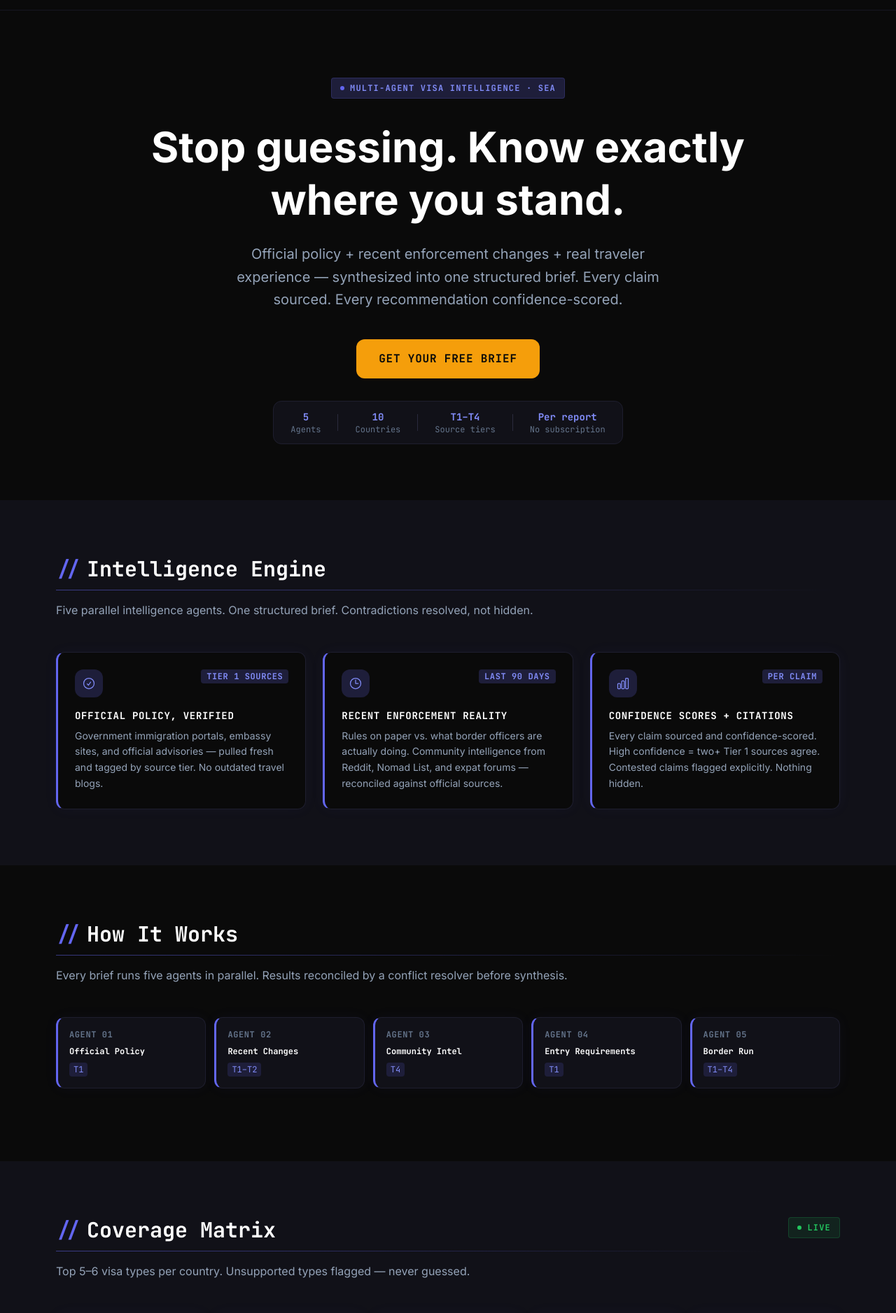
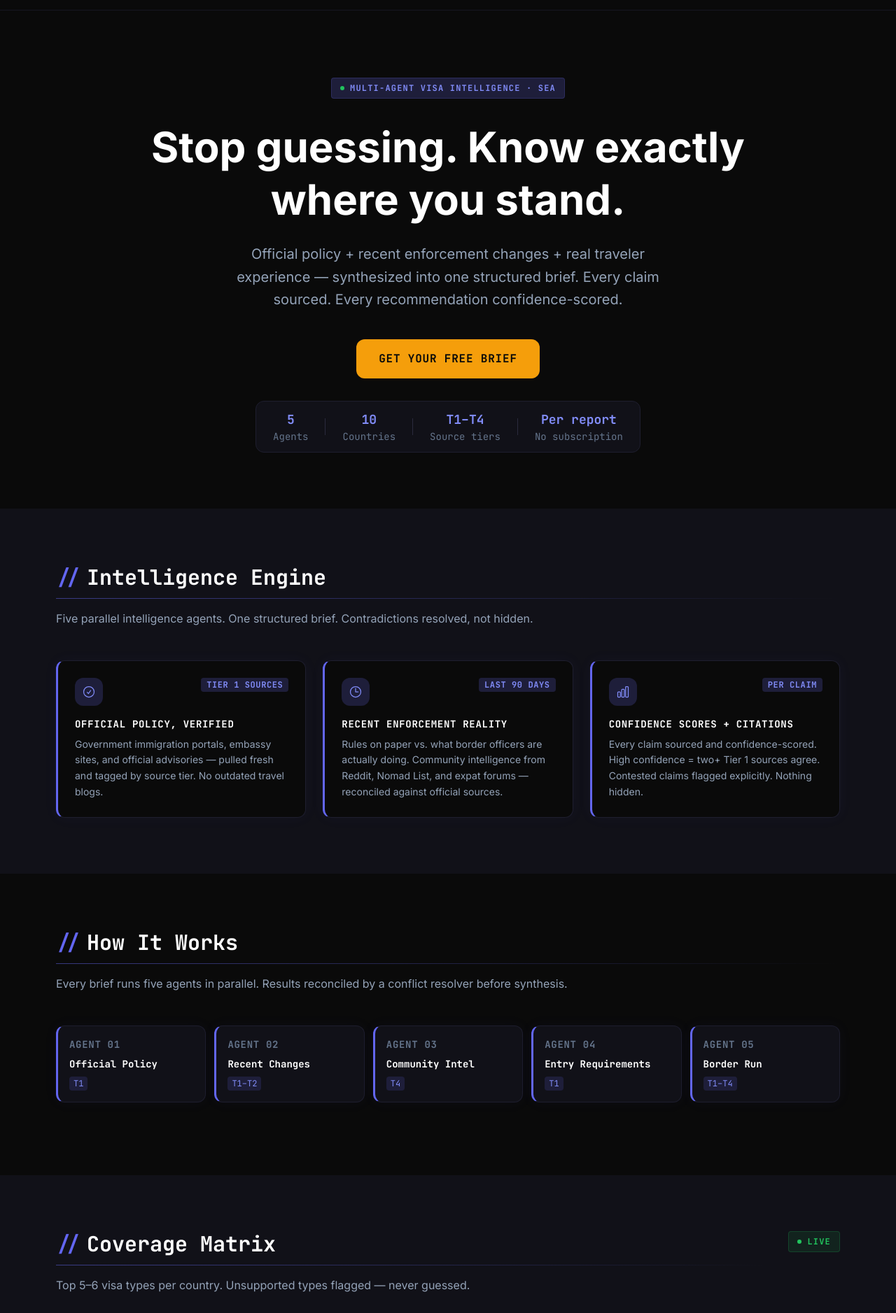
Before and after one commit to SabaiWave/VisaScout, a Next.js app: page / in a window 1280 px wide. Shown: the part 50-1927 px from the top of the page at 70% size. Built offline with nearby package versions, Linux system fonts and the light colour scheme; no server answers.

Commit message:
update email, hover, landing nav.

```diff
--- a/app/app/page.tsx
+++ b/app/app/page.tsx
@@ -191,6 +191,19 @@ function SignInPrompt() {
   );
 }
 
+// ─── Field error ───────────────────────────────────────────────────────────
+
+function FieldError() {
+  return (
+    <p
+      className="mt-1.5 text-xs font-bold uppercase tracking-wider flex items-center gap-1.5"
+      style={{ color: 'var(--color-error)', fontFamily: 'var(--font-mono)' }}
+    >
+      <span>▸</span> Required
+    </p>
+  );
+}
+
 // ─── Input styles ──────────────────────────────────────────────────────────
 
 const INPUT_STYLE: React.CSSProperties = {
@@ -233,6 +246,7 @@ function AppContent() {
   const [briefId, setBriefId] = useState<string | null>(null);
   const [copied, setCopied] = useState(false);
   const [error, setError] = useState<string | null>(null);
+  const [submitted, setSubmitted] = useState(false);
 
   const isGenerating = phase === 'generating';
   const wasCancelled = searchParams.get('cancelled') === 'true';
@@ -304,6 +318,8 @@ function AppContent() {
 
   async function handleSubmit(e: React.FormEvent) {
     e.preventDefault();
+    setSubmitted(true);
+    if (!nationality || !destination || !freeform) return;
     setAgentStatuses([]);
     setParsedSituation(null);
     setBrief(null);
@@ -360,6 +376,7 @@ function AppContent() {
     setParsedSituation(null);
     setAgentStatuses([]);
     setError(null);
+    setSubmitted(false);
   }
 
   async function handleCopyLink() {
@@ -433,39 +450,39 @@ function AppContent() {
                 </div>
               )}
 
-              <form onSubmit={handleSubmit} className="space-y-5">
+              <form onSubmit={handleSubmit} noValidate className="space-y-5">
                 <div>
-                  <label style={LABEL_STYLE} htmlFor="nationality">Your Nationality</label>
+                  <label style={LABEL_STYLE} htmlFor="nationality">Your Nationality <span style={{ color: 'var(--color-error)' }}>*</span></label>
                   <select
                     id="nationality"
                     value={nationality}
                     onChange={e => setNationality(e.target.value)}
-                    required
-                    style={INPUT_STYLE}
+                    style={{ ...INPUT_STYLE, border: `1px solid ${submitted && !nationality ? 'var(--color-error)' : 'var(--color-border)'}` }}
                   >
                     <option value="">Select nationality…</option>
                     {NATIONALITIES.map(n => <option key={n} value={n}>{n}</option>)}
                   </select>
+                  {submitted && !nationality && <FieldError />}
                 </div>
 
                 <div>
-                  <label style={LABEL_STYLE} htmlFor="destination">Destination</label>
+                  <label style={LABEL_STYLE} htmlFor="destination">Destination <span style={{ color: 'var(--color-error)' }}>*</span></label>
                   <select
                     id="destination"
                     value={destination}
                     onChange={e => { setDestination(e.target.value); setVisaType(''); }}
-                    required
-                    style={INPUT_STYLE}
+                    style={{ ...INPUT_STYLE, border: `1px solid ${submitted && !destination ? 'var(--color-error)' : 'var(--color-border)'}` }}
                   >
                     <option value="">Select destination…</option>
                     {DESTINATIONS.map(d => <option key={d} value={d}>{d}</option>)}
                   </select>
+                  {submitted && !destination && <FieldError />}
                 </div>
 
                 <div>
                   <label style={LABEL_STYLE} htmlFor="visaType">
                     Current Visa Type
-                    <span className="ml-1.5 text-xs font-normal" style={{ color: 'var(--color-text-tertiary)' }}>optional</span>
+                    <span className="ml-1.5 text-xs font-normal" style={{ color: 'var(--color-text-tertiary)' }}>(optional)</span>
                   </label>
                   <select
                     id="visaType"
@@ -480,20 +497,20 @@ function AppContent() {
                 </div>
 
                 <div>
-                  <label style={LABEL_STYLE} htmlFor="freeform">Describe your situation</label>
+                  <label style={LABEL_STYLE} htmlFor="freeform">Describe your situation <span style={{ color: 'var(--color-error)' }}>*</span></label>
                   <textarea
                     id="freeform"
                     value={freeform}
                     onChange={e => setFreeform(e.target.value)}
-                    required
                     rows={4}
                     maxLength={2000}
                     placeholder="e.g. Arriving March 15, staying 28 days, planning one border run to Malaysia, work remotely for US company."
-                    style={{ ...INPUT_STYLE, resize: 'vertical', lineHeight: 1.75, minHeight: 100 }}
+                    style={{ ...INPUT_STYLE, resize: 'vertical', lineHeight: 1.75, minHeight: 100, border: `1px solid ${submitted && !freeform ? 'var(--color-error)' : 'var(--color-border)'}` }}
                   />
                   <p className="text-xs mt-1 text-right" style={{ color: 'var(--color-text-tertiary)', fontFamily: 'var(--font-mono)' }}>
                     {freeform.length}/2000
                   </p>
+                  {submitted && !freeform && <FieldError />}
                 </div>
 
                 {/* Depth selector */}
--- a/app/page.tsx
+++ b/app/page.tsx
@@ -45,7 +45,7 @@ function Hero() {
             border: '1px solid rgba(99,102,241,0.2)',
           }}
         >
-          <span className="w-1.5 h-1.5 rounded-full inline-block animate-pulse" style={{ background: 'var(--color-secondary)' }} />
+          <span className="w-1.5 h-1.5 rounded-full inline-block animate-pulse" style={{ background: '#22c55e' }} />
           Multi-Agent Visa Intelligence · SEA
         </div>
 
@@ -97,8 +97,8 @@ function Hero() {
                 <div className="w-px h-6" style={{ background: 'var(--color-border-strong)' }} />
               )}
               <div className="text-center">
-                <div className="text-sm font-bold" style={{ color: 'var(--color-secondary-light)' }}>{m.value}</div>
-                <div className="text-xs" style={{ color: 'var(--color-text-tertiary)' }}>{m.label}</div>
+                <div className="text-lg font-bold" style={{ color: 'var(--color-secondary-light)' }}>{m.value}</div>
+                <div className="text-sm" style={{ color: 'var(--color-text-tertiary)' }}>{m.label}</div>
               </div>
             </div>
           ))}
@@ -230,13 +230,13 @@ function Pipeline() {
                 }}
               >
                 <div
-                  className="text-xs font-bold uppercase tracking-wider"
+                  className="text-sm font-bold uppercase tracking-wider"
                   style={{ color: 'var(--color-text-tertiary)', fontFamily: 'var(--font-mono)' }}
                 >
                   Agent {String(i + 1).padStart(2, '0')}
                 </div>
                 <div
-                  className="text-xs font-bold"
+                  className="text-sm font-bold"
                   style={{ color: 'var(--color-text-primary)', fontFamily: 'var(--font-mono)' }}
                 >
                   {agent.name}
@@ -315,7 +315,7 @@ function Destinations() {
               }}
             >
               <span
-                className="text-xs font-bold uppercase tracking-wider"
+                className="text-sm font-bold uppercase tracking-wider"
                 style={{ color: 'var(--color-text-primary)', fontFamily: 'var(--font-mono)' }}
               >
                 {name}
```
